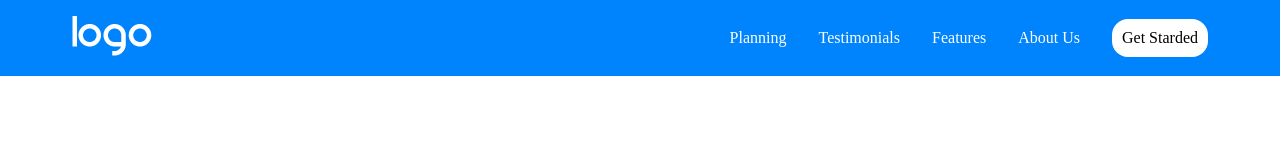
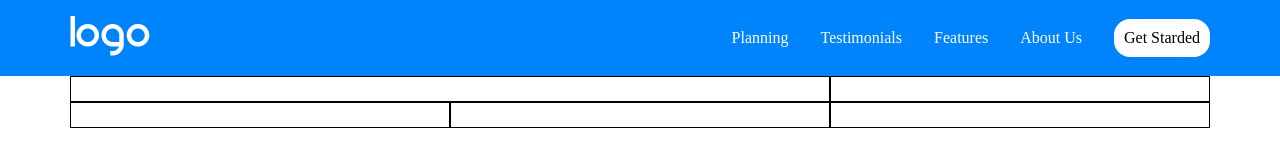
Before and after one commit to Alaikum/htmlcss-responsive-layout, a plain HTML site: page index.html in a window 1280 px wide. Drawn offline with Linux system fonts and the light colour scheme.

Commit message:
bordi colonne

```diff
--- a/css/style.css
+++ b/css/style.css
@@ -26,10 +26,14 @@ menu {
 
 }
 
+.container {
+    padding: 0 1.875rem;
+}
+
 .nav {
     display: flex;
     justify-content: space-between;
-    padding: 1rem 2rem;
+    padding: 1rem 0;
     align-items: center;
 
 }
@@ -52,6 +56,22 @@ menu {
     padding: 0.625rem;
 }
 
+/* MAIN CSS  */
+
+.row {
+    display: flex;
+    flex-wrap: wrap;
+    /* gap: 1.5rem; */
+
+}
+
+.col8,
+.col4 {
+    border: 1px solid black;
+    flex-basis: 100%;
+    padding: 0.75rem;
+}
+
 
 @media (min-width:64rem) {
     .container {
@@ -60,9 +80,7 @@ menu {
         padding: 0 1.875rem;
     }
 
-    .nav {
-        padding: 1rem 2rem;
-    }
+
 
     .mobile-tablet-nav {
         display: none;
@@ -72,4 +90,12 @@ menu {
         display: inline-block;
     }
 
+    .col4 {
+        flex-basis: calc(100% / 3);
+    }
+
+    .col8 {
+        flex-basis: calc(100% /3 *2);
+    }
+
 }
--- a/index.html
+++ b/index.html
@@ -15,8 +15,9 @@
     <!-- barra di navigazione  -->
     <header class="header">
 
+        <div class="container">
 
-        <nav class="nav container">
+            <nav class="nav">
                 <div class="logo">
                     <img src="img/logo.png" alt="logo">
                 </div>
@@ -56,11 +57,53 @@
 
             </nav>
 
+        </div>
 
     </header>
 
 
     <main>
+
+        <!-- prima sequenza di cards  -->
+        <section>
+
+            <div class="container">
+
+                <div class="row">
+
+
+                    <div class="col8">
+
+                    </div>
+
+
+                    <div class="col4">
+
+
+
+                    </div>
+                    <div class="col4">
+
+
+
+                    </div>
+                    <div class="col4">
+
+
+
+                    </div>
+                    <div class="col4">
+
+
+                    </div>
+
+
+                </div>
+
+
+            </div>
+
+        </section>
 
 
     </main>
```
Lines whose indentation alone changed are shown as unchanged.
